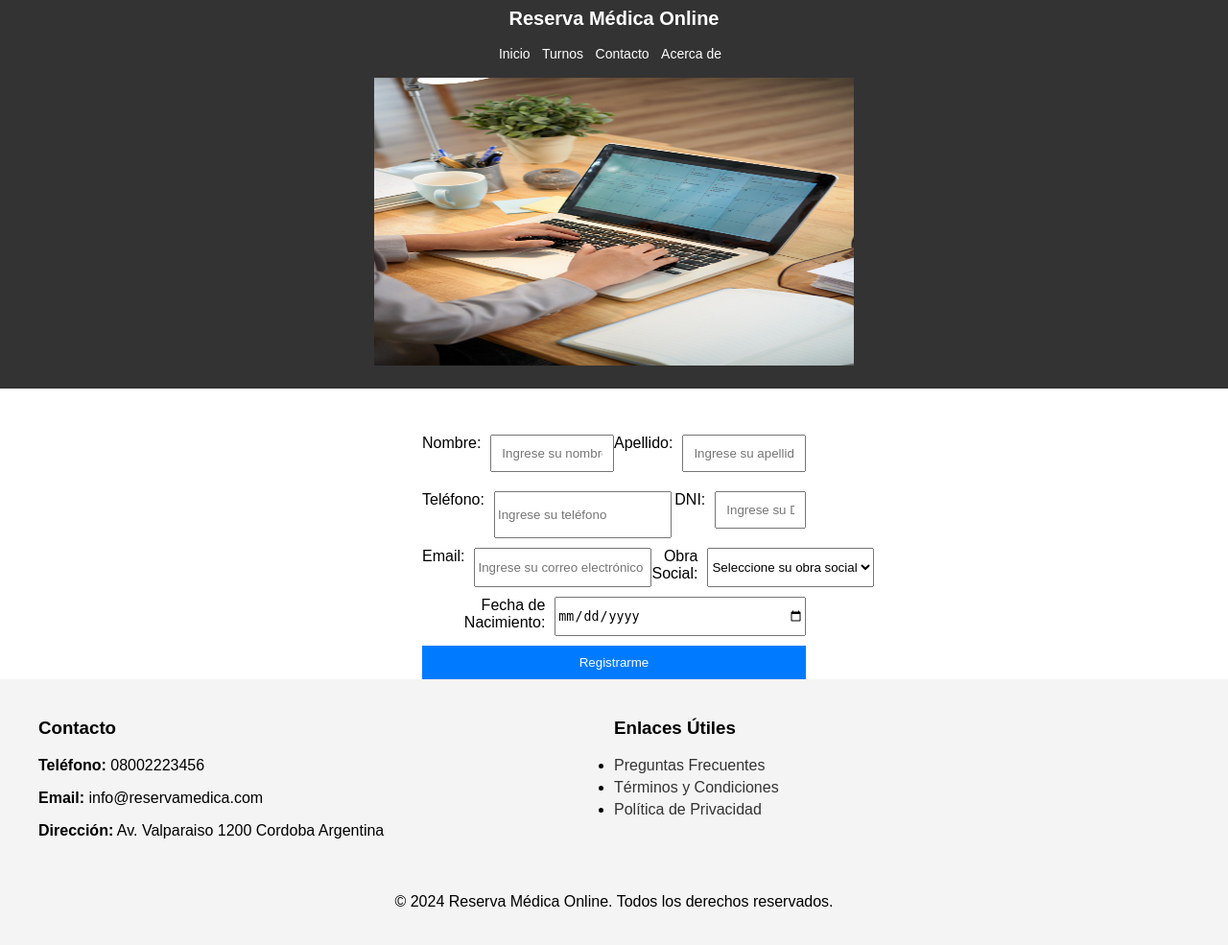
After one commit to Desarrollo-Web-2024-segundo-intento/Proyecto-Integrador-II, a PHP site: page /pacientenvo.html in a window 1280 px wide. The commit adds this page. Shown: the whole page at 96% size. Run offline with PHP 8.4, Linux system fonts and the light colour scheme.

Commit message:
html css

```diff
--- /dev/null
+++ b/pacientenvo.html
@@ -0,0 +1,85 @@
+<!DOCTYPE html>
+<html lang="es">
+<head>
+    <meta charset="UTF-8">
+    <meta name="viewport" content="width=device-width, initial-scale=1.0">
+    <title>Reserva Médica Online</title>
+    <link rel="icon" type="image/x-icon" href="./img/calendario1.ico">
+    <link rel="stylesheet" href="styles.css"> <!-- Enlace al archivo CSS -->
+</head>
+<body>
+
+<header>
+    <h1>Reserva Médica Online</h1>
+    <nav>
+        <ul>
+            <li><a href="index.html">Inicio</a></li>
+            <li><a href="turnos.html">Turnos</a></li>
+            <li><a href="contacto.html">Contacto</a></li>
+            <li><a href="acercade.html">Acerca de</a></li>
+          </ul>
+        <div class="banner">
+            <img src="./img/banner.jpg" alt="" width="500" height="300">
+        </div>
+    </nav>
+</header>
+
+<main>
+
+</main>
+<form action="procesar_formulario.php" method="post">
+    <div class="form-row">
+        <label for="nombre">Nombre:</label>
+        <input type="text" id="nombre" name="nombre" placeholder="Ingrese su nombre" required>
+        <label for="apellido">Apellido:</label>
+        <input type="text" id="apellido" name="apellido" placeholder="Ingrese su apellido" required>
+    </div>
+    <div class="form-row">
+        <label for="telefono">Teléfono:</label>
+        <input type="tel" id="telefono" name="telefono" placeholder="Ingrese su teléfono" required>
+        <label for="dni">DNI:</label>
+        <input type="text" id="dni" name="dni" placeholder="Ingrese su DNI" required>
+    </div>
+    <div class="form-row">
+        <label for="email">Email:</label>
+        <input type="email" id="email" name="email" placeholder="Ingrese su correo electrónico" required>
+        <label for="obra_social">Obra Social:</label>
+        <select id="obra_social" name="obra_social" required>
+            <option value="">Seleccione su obra social</option>
+            <option value="Obra Social 1">Obra Social 1</option>
+            <option value="Obra Social 2">Obra Social 2</option>
+            <option value="Obra Social 3">Obra Social 3</option>
+            <!-- Agregamos mas opciones según sea necesario -->
+        </select>
+    </div>
+    <div class="form-row">
+        <label for="fecha_nacimiento">Fecha de Nacimiento:</label>
+        <input type="date" id="fecha_nacimiento" name="fecha_nacimiento" placeholder="Seleccione su fecha de nacimiento" required>
+    </div>
+    <!-- <input type="submit" value="Enviar"> -->
+    <button type="button" onclick="alert('Bienvenido!')">Registrarme</button>
+</form>
+<footer>
+    <div class="container">
+        <div class="contact-info">
+            <h3>Contacto</h3>
+            <p><strong>Teléfono:</strong> 08002223456</p>
+            <p><strong>Email:</strong> info@reservamedica.com</p>
+            <p><strong>Dirección:</strong> Av. Valparaiso 1200 Cordoba Argentina</p>
+        </div>
+        <div class="useful-links">
+            <h3>Enlaces Útiles</h3>
+            <ul>
+                <li><a href="#">Preguntas Frecuentes</a></li>
+                <li><a href="#">Términos y Condiciones</a></li>
+                <li><a href="#">Política de Privacidad</a></li>
+            </ul>
+        </div>
+    </div>
+    <div class="copyright">
+        <p>&copy; 2024 Reserva Médica Online. Todos los derechos reservados.</p>
+    </div>
+</footer>
+
+</body>
+</html>
--- a/styles.css
+++ b/styles.css
@@ -78,7 +78,39 @@ form button {
 form button:hover {
     background-color: #0056b3;
 }
+/* Para formulario de paciente nuevo */
+.form-row {
+    display: flex;
+    margin-bottom: 10px;
+}
 
+.form-row label {
+    flex: 1;
+    margin-right: 10px;
+    text-align: right;
+}
+
+.form-row input,
+.form-row select {
+    flex: 2;
+}
+
+@media only screen and (max-width: 600px) {
+    .form-row {
+        flex-direction: column;
+    }
+
+    .form-row label {
+        flex: none;
+        text-align: left;
+    }
+
+    .form-row input,
+    .form-row select {
+        flex: none;
+        width: 100%;
+    }
+}
 /* Estilos del pie de página */
 footer {
     background-color: #f4f4f4;
--- a/turnos.html
+++ b/turnos.html
@@ -12,9 +12,9 @@
         <h1>Reserva Medica ONLINE</h1>
         </div>
 
-        <p>Este es un servicio para pacientes registrados.
+        <!-- <p>Este es un servicio para pacientes registrados.
             Si desea solicitar un turno, ingrese con su número de DNI y repita el mismo para contraseña.
-            Puede cambiar su clave de ingreso, accediendo a Cambiar Contraseña</p>
+            Puede cambiar su clave de ingreso, accediendo a Cambiar Contraseña</p> -->
 
         <header>
           <h4>Acceso para pacientes</h4>
@@ -28,8 +28,10 @@
             <ul>
               <li><a href="index.html">Inicio</a></li>
               <!-- <li><a href="turnos.html">Turnos</a></li> -->
+              <li><a href="pacientenvo.html">Registrarme </a></li>
               <li><a href="contacto.html">Contacto</a></li>
               <li><a href="acercade.html">Acerca de</a></li>
+
             </ul>
             <div class="banner">
               <img src="./img/banner.jpg" alt="" width="500" height="300">
```
